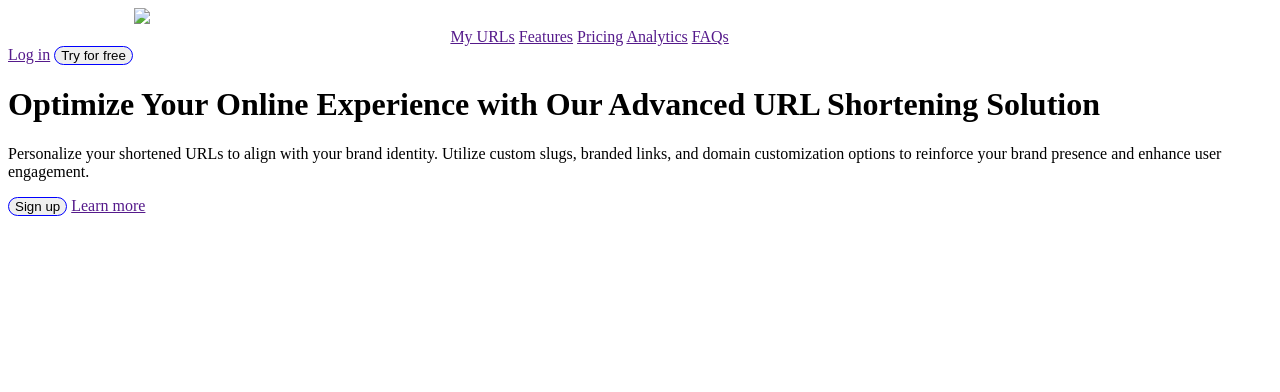
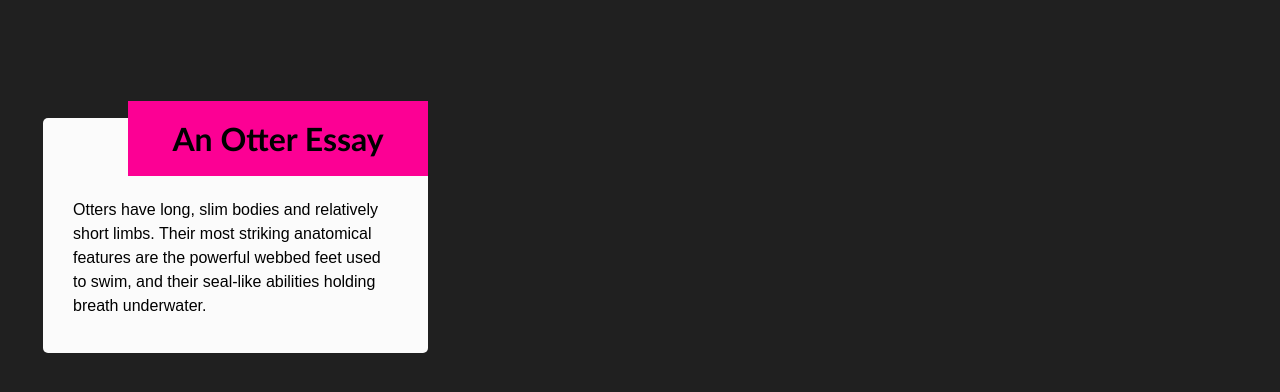
Before and after one commit to tayamari/Tays-AltSchool-Africa-Assignment-Website, a plain HTML site: page index.html in a window 1280 px wide. Drawn offline with Linux system fonts and the light colour scheme.

Commit message:
Add files via upload

```diff
--- a/index.html
+++ b/index.html
@@ -1,50 +1,25 @@
 <!DOCTYPE html>
 <html lang="en">
+  <title>An Otter Essay</title>
   <head>
-    <meta charset="UTF-8" />
-    <meta name="viewport" content="width=device-width, initial-scale=1.0" />
-    <title>Scissor</title>
+    <meta
+      charset="UTF-8">
+      <meta
+      name="viewport"
+      content="width=device-width, initial-scale=1.0"
+    />
     <link rel="stylesheet" href="style.css" />
   </head>
-
   <body>
-    <!--Navigation bar including the logo-->
-    <div class="full-nav-bar">
-      <!--Logo-->
-      <img src="assets/scissor.png" id="logo" />
-      <!--Navigation items-->
-      <nav>
-        <div class="central-nav">
-          <a href="" id="my-urls">My URLs</a>
-          <a href="">Features</a>
-          <a href="">Pricing</a>
-          <a href="">Analytics</a>
-          <a href="">FAQs</a>
-        </div>
-
-        <div class="right-nav">
-          <a href>Log in</a>
-          <button>Try for free</button>
-        </div>
-      </nav>
+    <div>
+      <h1>An Otter Essay</h1>
     </div>
-
-    <h1>
-      Optimize Your Online Experience with Our Advanced URL Shortening Solution
-    </h1>
-
-    <p>
-      Personalize your shortened URLs to align with your brand identity. Utilize
-      custom slugs, branded links, and domain customization options to reinforce
-      your brand presence and enhance user engagement.
-    </p>
-
-    <div class="sign-up-row">
-<button>Sign up</button>
-<a href="">Learn more</a>
-</div>
-
-
-
+    <div>
+      <p>
+        Otters have long, slim bodies and relatively short limbs. Their most
+        striking anatomical features are the powerful webbed feet used to swim,
+        and their seal-like abilities holding breath underwater.
+      </p>
+    </div>
   </body>
 </html>
--- a/style.css
+++ b/style.css
@@ -1,22 +1,32 @@
-.full-nav-bar {
-    display: inline;
-
+body {
+    background-color:#202020;
 }
 
-img {
-    margin-left: 10%;
+p {
+    background-color: #fbfbfb;
+    font-family:Arial, Helvetica, sans-serif;
+    line-height: 1.5;
+    display:flex;
+    justify-content: center;
+    align-items: flex-end;
+    height: 200px;
+    max-width: 325px;
+    padding-left: 30px;
+    padding-right: 30px;
+    padding-bottom: 35px;
+    margin-left: 35px;
+    border-radius: 5px;
 }
 
-nav {
-
+h1 {
+    background-color: #fc0094;
+    font-family:'Gill Sans', 'Gill Sans MT', Calibri, 'Trebuchet MS', sans-serif;
+    display: flex;
+    justify-content: center;
+    align-items: center;
+    height: 75px;
+    max-width: 300px;
+    position: relative;
+    bottom: -80px;
+    left:9.5%;
 }
-
-.central-nav {
-    margin-left: 35%;
-}
-
-
-button {
-    border: solid 1px blue;
-    border-radius: 15px;
-}
```
